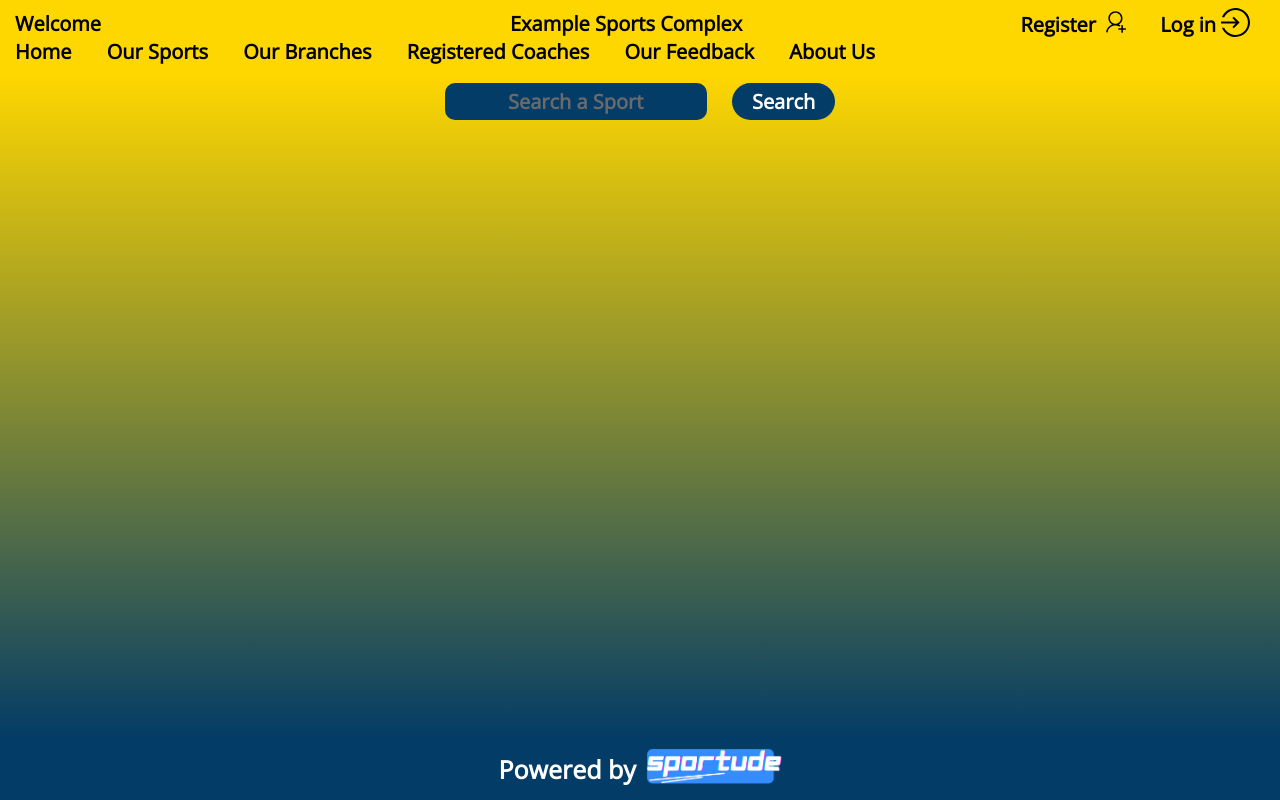
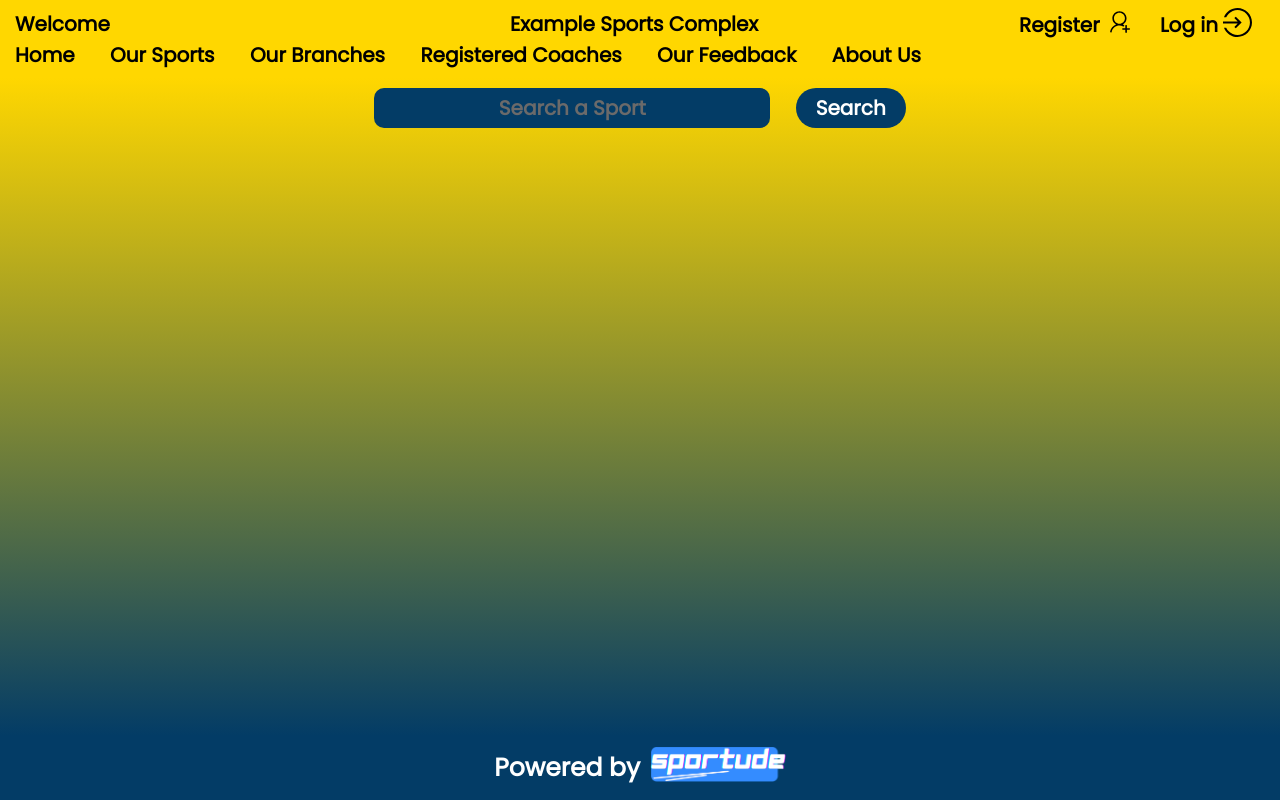
Before and after one commit to Ramith-D-Rodrigo/SCS2202_Project_CS35, a PHP site: page /index.php in a window 1280 px wide. Run offline with PHP 8.4, Linux system fonts and the light colour scheme; the visitor is signed in with stand-in values (Sample User, id 1).

Commit message:
Update styles.css

```diff
--- a/styles/general/styles.css
+++ b/styles/general/styles.css
@@ -1,10 +1,10 @@
-@import url('https://fonts.googleapis.com/css2?family=Open+Sans&display=swap');
+@import url('https://fonts.googleapis.com/css2?family=Poppins&display=swap');
 
 *{
     margin: 0;
     padding :0;
     box-sizing: border-box;
-    font-family: 'Open Sans', sans-serif;
+    font-family: 'Poppins', sans-serif;
     font-weight: 650;
     font-size: 20px;
     font-style: normal;
@@ -173,7 +173,7 @@
 
 .btn{
     all: unset;
-    margin: 0 10px;
+    margin: 0 8px;
 }
 
 .acc-img{
```
